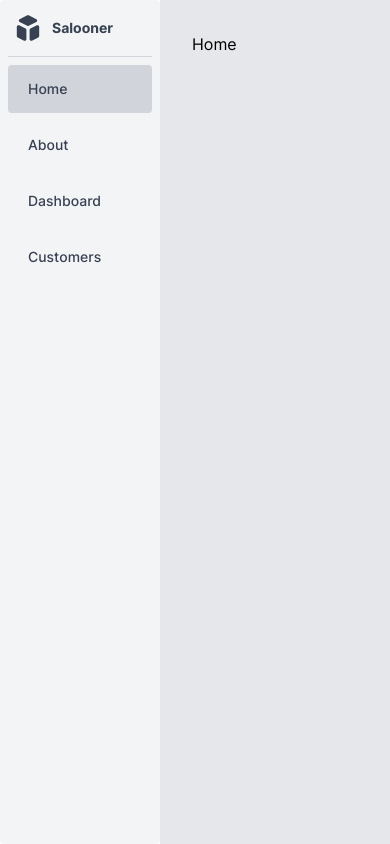
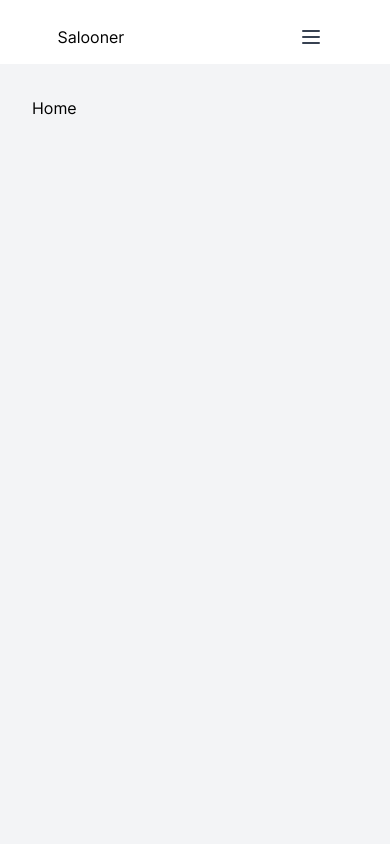
Before and after one commit to moreorover/sweethair-frontend, a Vue app: page / in a window 390 px wide. Built offline with nearby package versions, Linux system fonts and the light colour scheme; the HTML template or start-up script is replaced by a standard one.

Commit message:
responsive website template

```diff
--- a/src/App.vue
+++ b/src/App.vue
@@ -1,30 +1,20 @@
 <script setup lang="ts">
+import Header from './components/navigation/Header.vue';
 import Sidebar from './components/navigation/Sidebar.vue';
 </script>
 <template>
-  <div class="flex h-screen flex-row">
-    <div
-      class="flex h-full w-40 flex-col items-center overflow-hidden rounded bg-gray-100 text-gray-700"
-    >
-      <router-link class="mt-3 flex w-full items-center px-3" to="/">
-        <svg
-          class="h-8 w-8 fill-current"
-          xmlns="http://www.w3.org/2000/svg"
-          viewBox="0 0 20 20"
-          fill="currentColor"
-        >
-          <path
-            d="M11 17a1 1 0 001.447.894l4-2A1 1 0 0017 15V9.236a1 1 0 00-1.447-.894l-4 2a1 1 0 00-.553.894V17zM15.211 6.276a1 1 0 000-1.788l-4.764-2.382a1 1 0 00-.894 0L4.789 4.488a1 1 0 000 1.788l4.764 2.382a1 1 0 00.894 0l4.764-2.382zM4.447 8.342A1 1 0 003 9.236V15a1 1 0 00.553.894l4 2A1 1 0 009 17v-5.764a1 1 0 00-.553-.894l-4-2z"
-          ></path>
-        </svg>
-        <span class="ml-2 text-sm font-bold">Salooner</span>
-      </router-link>
-      <Sidebar />
+  <div class="flex h-screen flex-col">
+    <div class="h-16">
+      <Header />
     </div>
-
-    <div class="flex-auto bg-gray-200">
-      <div class="container p-8">
-        <router-view />
+    <div class="flex h-full flex-row">
+      <div class="hidden w-40 flex-col bg-gray-50 md:flex">
+        <Sidebar />
+      </div>
+      <div class="flex w-full flex-col bg-gray-100">
+        <div class="container p-8">
+          <router-view />
+        </div>
       </div>
     </div>
   </div>
--- /dev/null
+++ b/src/components/navigation/Header.vue
@@ -0,0 +1,45 @@
+<script setup lang="ts">
+import { ref } from 'vue';
+import Sidebar from './Sidebar.vue';
+
+const open = ref(false);
+</script>
+<template>
+  <header class="flex items-center justify-around py-4 px-4">
+    <div>Salooner</div>
+    <div></div>
+    <div class="hover:cursor-pointer" @click="open = !open">
+      <div class="flex items-center justify-center">
+        <div class="relative inline-block">
+          <!-- Dropdown toggle button -->
+          <button
+            class="relative z-10 block rounded-md border border-transparent bg-white p-2 text-gray-700 focus:border-blue-500 focus:outline-none focus:ring focus:ring-blue-300 focus:ring-opacity-40 dark:bg-gray-800 dark:text-white dark:focus:ring-blue-400 dark:focus:ring-opacity-40"
+          >
+            <svg
+              xmlns="http://www.w3.org/2000/svg"
+              class="h-6 w-6"
+              fill="none"
+              viewBox="0 0 24 24"
+              stroke="currentColor"
+              stroke-width="2"
+            >
+              <path
+                stroke-linecap="round"
+                stroke-linejoin="round"
+                d="M4 6h16M4 12h16M4 18h16"
+              />
+            </svg>
+          </button>
+
+          <!-- Dropdown menu -->
+          <div
+            :class="[open ? 'absolute right-0 z-20' : 'hidden']"
+            class="mt-2 w-48 rounded-md bg-white py-2 shadow-xl dark:bg-gray-800"
+          >
+            <Sidebar />
+          </div>
+        </div>
+      </div>
+    </div>
+  </header>
+</template>
--- a/src/components/navigation/Sidebar.vue
+++ b/src/components/navigation/Sidebar.vue
@@ -1,12 +1,8 @@
 <script setup lang="ts">
 import { ref } from 'vue';
 
-const activeClass = ref(
-  'mt-2 flex h-12 w-full items-center rounded bg-gray-300 px-3'
-);
-const inactiveClass = ref(
-  'mt-2 flex h-12 w-full items-center rounded px-3 hover:bg-gray-300'
-);
+const activeClass = ref('bg-gray-300 ');
+const inactiveClass = ref('hover:bg-gray-300');
 
 const routes = [
   { title: 'Home', link: '/' },
@@ -17,13 +13,12 @@ const routes = [
 </script>
 <template>
   <div class="w-full px-2">
-    <div
-      class="mt-3 flex w-full flex-col items-center border-t border-gray-300"
-    >
+    <div class="flex w-full flex-col items-center">
       <router-link
         v-for="route of routes"
         :to="route.link"
         :class="[$route.name === route.title ? activeClass : inactiveClass]"
+        class="mt-2 flex h-12 w-full items-center rounded px-3"
       >
         <span class="ml-2 text-sm font-medium">{{ route.title }}</span>
       </router-link>
```
